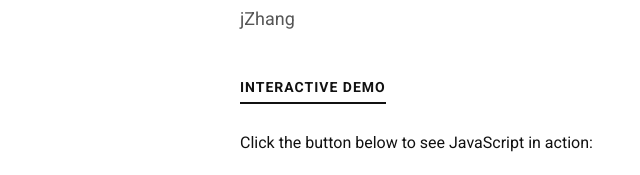
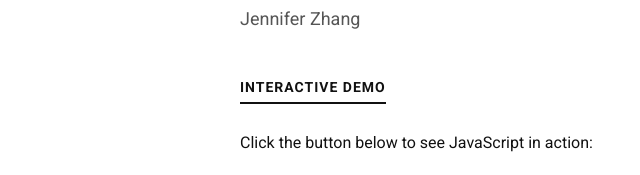
Before and after one commit to jzhang2468/my-first-repo, a plain HTML site: page index.html in a window 1280 px wide. Shown: the part 299-474 px from the top of the page, 0-640 px from the left. Drawn offline with Linux system fonts and the light colour scheme.

Commit message:
Add files via upload

```diff
--- a/index.html
+++ b/index.html
@@ -3,7 +3,7 @@
 <head>
     <meta charset="UTF-8">
     <meta name="viewport" content="width=device-width, initial-scale=1.0">
-    <title>Project Archive · jZhang</title>
+    <title>Project Archive · Jennifer Zhang</title>
 
     <link href="https://fonts.googleapis.com/css2?family=Roboto:wght@300;400;700&display=swap" rel="stylesheet">
 
@@ -29,7 +29,7 @@
     <main>
         <div class="project-meta">2026</div>
         <div class="project-title">Building a Website</div>
-        <div class="project-subtitle">jZhang</div>
+        <div class="project-subtitle">Jennifer Zhang</div>
         <section class="interactive">
             <div class="section-title">Interactive Demo</div>
             <p>Click the button below to see JavaScript in action:</p>
```
